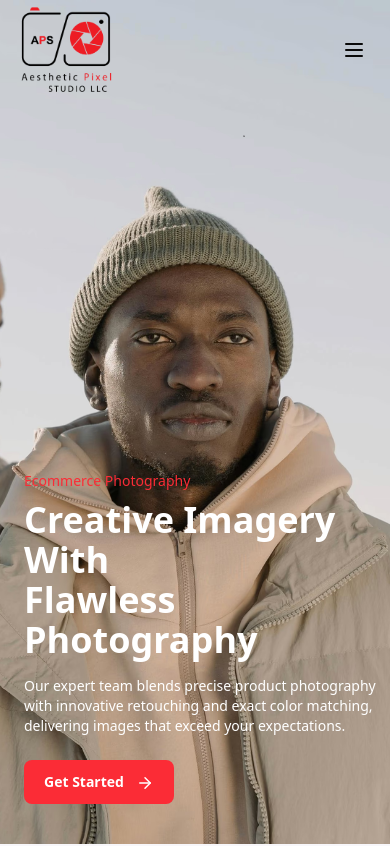
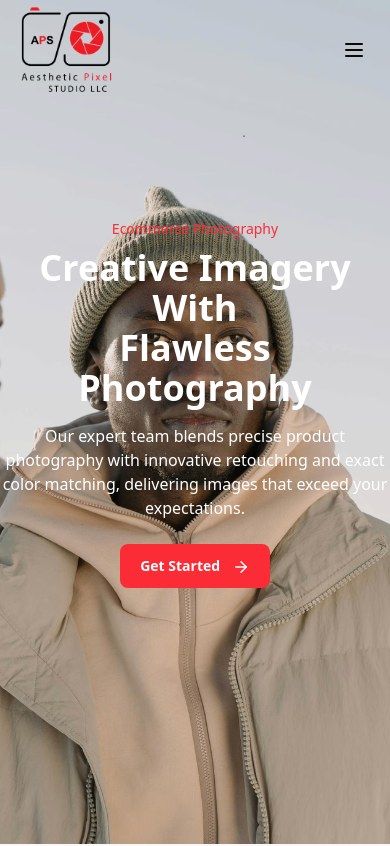
Before and after one commit to aestheticeurasia/aesthetic-pixel, a Next.js app: page / in a window 390 px wide. Shown: the top 846 px of the page. Built offline with nearby package versions, Linux system fonts and the light colour scheme.

Commit message:
Update Hero section layout and text styles
Refactored the Hero component to center content both vertically and horizontally, added text-center alignment, and adjusted text sizing and max-width for improved responsiveness and visual consistency.

```diff
--- a/app/components/Hero.tsx
+++ b/app/components/Hero.tsx
@@ -2,15 +2,17 @@ import { ArrowRight } from "lucide-react";
 
 export default function Hero() {
   return (
-    <section className="h-screen bg-[url('/heroBg.png')] md:bg-[url('/heroBg.png')] bg-cover bg-center flex flex-col justify-end md:justify-center pl-6 md:pl-[138px] pb-10 md:pb-0">
+    <section className="h-screen bg-[url('/heroBg.png')] md:bg-[url('/heroBg.png')] bg-cover bg-center flex flex-col items-center text-center justify-center pb-10 md:pb-0">
       <div className="lg:mt-[250px]">
-        <span className="text-red-500 text-sm md:text-base">Ecommerce Photography</span>
+        <span className="text-red-500 text-sm text-center">
+          Ecommerce Photography
+        </span>
         <h1 className="text-white text-4xl md:text-6xl font-bold mt-2">
           Creative Imagery With
           <br />
           Flawless Photography
         </h1>
-        <p className="text-white max-w-lg mt-4 text-sm md:text-base">
+        <p className="text-white max-w-md mt-4 text-md mx-auto text-center">
           Our expert team blends precise product photography with innovative
           retouching and exact color matching, delivering images that exceed
           your expectations.
```
